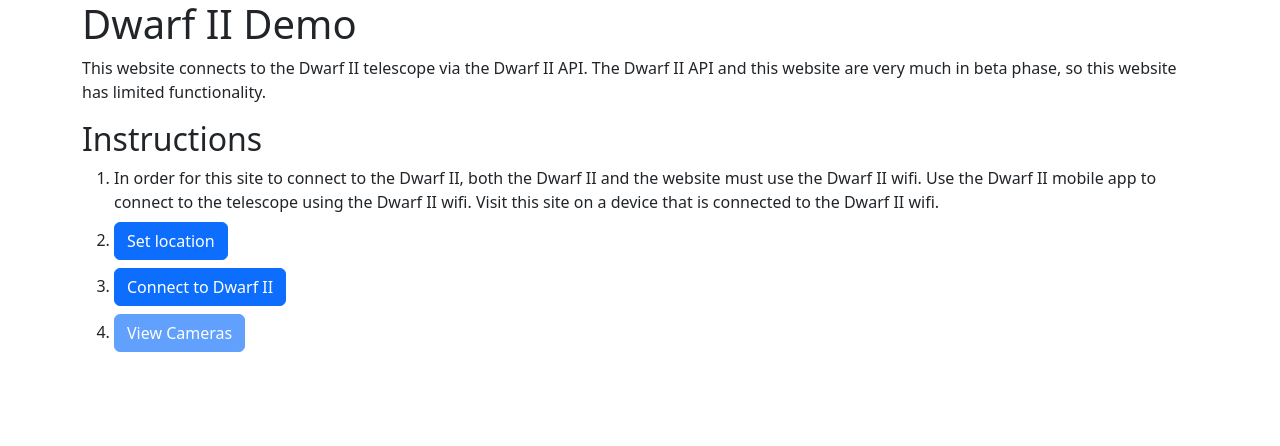
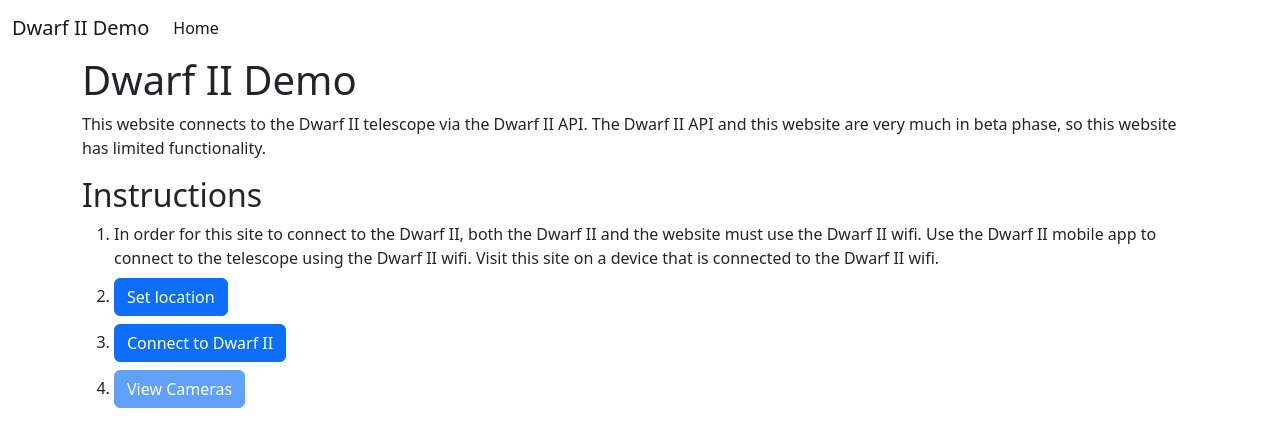
Before and after one commit to DwarfTelescopeUsers/DwarfApp_js, a Next.js app: page / in a window 1280 px wide. Shown: the top 446 px of the page. Built offline with nearby package versions, Linux system fonts and the light colour scheme.

Commit message:
add nav and layout

```diff
--- /dev/null
+++ b/src/components/Layout.tsx
@@ -0,0 +1,12 @@
+import React from "react";
+
+import Nav from "@/components/Nav";
+
+export default function Layout({ children }: { children: React.ReactNode }) {
+  return (
+    <>
+      <Nav />
+      <main className="container">{children}</main>
+    </>
+  );
+}
--- /dev/null
+++ b/src/components/Nav.tsx
@@ -0,0 +1,33 @@
+import Link from "next/link";
+
+export default function Nav() {
+  return (
+    <nav className="navbar navbar-expand-lg bg-body-tertiary">
+      <div className="container-fluid">
+        <Link className="navbar-brand" href="/">
+          Dwarf II Demo
+        </Link>
+        <button
+          className="navbar-toggler"
+          type="button"
+          data-bs-toggle="collapse"
+          data-bs-target="#navbarSupportedContent"
+          aria-controls="navbarSupportedContent"
+          aria-expanded="false"
+          aria-label="Toggle navigation"
+        >
+          <span className="navbar-toggler-icon"></span>
+        </button>
+        <div className="collapse navbar-collapse" id="navbarSupportedContent">
+          <ul className="navbar-nav me-auto mb-2 mb-lg-0">
+            <li className="nav-item">
+              <Link className="nav-link active" aria-current="page" href="/">
+                Home
+              </Link>
+            </li>
+          </ul>
+        </div>
+      </div>
+    </nav>
+  );
+}
--- a/src/pages/_app.tsx
+++ b/src/pages/_app.tsx
@@ -3,9 +3,16 @@
 import type { AppProps } from "next/app";
 import { useEffect } from "react";
 
+import Layout from "@/components/Layout";
+
 export default function App({ Component, pageProps }: AppProps) {
   useEffect(() => {
     require("bootstrap/dist/js/bootstrap.bundle.min.js");
   }, []);
-  return <Component {...pageProps} />;
+
+  return (
+    <Layout>
+      <Component {...pageProps} />
+    </Layout>
+  );
 }
--- a/src/pages/cameras.tsx
+++ b/src/pages/cameras.tsx
@@ -75,11 +75,9 @@
       <Head>
         <title>Dwarf II Cameras</title>
       </Head>
-      <main className="container">
-        <h1>Dwarf II Cameras</h1>
+      <h1>Dwarf II Cameras</h1>
 
-        <p>You must connected to the Dwarf II in order to view the cameras.</p>
-      </main>
+      <p>You must connected to the Dwarf II in order to view the cameras.</p>
     </>
   );
 }
--- a/src/pages/index.tsx
+++ b/src/pages/index.tsx
@@ -1,5 +1,6 @@
 import Head from "next/head";
 import { useState } from "react";
+import Link from "next/link";
 
 import { URI, cameraStatus, statusTelephotoCmd } from "@/lib/dwarf_api";
 
@@ -53,7 +54,6 @@
       <Head>
         <title>Dwarf II Demo</title>
       </Head>
-      <main className="container">
       <h1>Dwarf II Demo</h1>
       <p>
         This website connects to the Dwarf II telescope via the Dwarf II API.
@@ -69,9 +69,9 @@
           site on a device that is connected to the Dwarf II wifi.
         </li>
         <li className="mb-2">
-            <a href="/set-location" className="btn btn-primary">
+          <Link href="/set-location" className="btn btn-primary">
             Set location
-            </a>
+          </Link>
         </li>
         <li className="mb-2">
           <button onClick={checkConnection} className="btn btn-primary me-3">
@@ -80,17 +80,16 @@
           {renderConnectionStatus()}
         </li>
         <li>
-            <a
+          <Link
             href="/cameras"
             className={`btn btn-primary ${
               connectionStatus === 200 ? "" : "disabled"
             } `}
           >
             View Cameras
-            </a>
+          </Link>
         </li>
       </ol>
-      </main>
     </>
   );
 }
--- a/src/pages/set-location.tsx
+++ b/src/pages/set-location.tsx
@@ -40,7 +40,6 @@
       <Head>
         <title>Set Location</title>
       </Head>
-      <main className="container">
       <h1>Set Location</h1>
       <p>
         If you plan on taking astronomy photos, this site needs your latitude
@@ -67,6 +66,7 @@
               id="latitude"
               name="latitude"
               placeholder="-12.3456"
+              required
             />
           </div>
 
@@ -80,6 +80,7 @@
               id="longitude"
               name="longitude"
               placeholder="56.7890"
+              required
             />
           </div>
         </div>
@@ -88,7 +89,6 @@
           Submit
         </button>
       </form>
-      </main>
     </>
   );
 }
```
Lines whose indentation alone changed are shown as unchanged.
